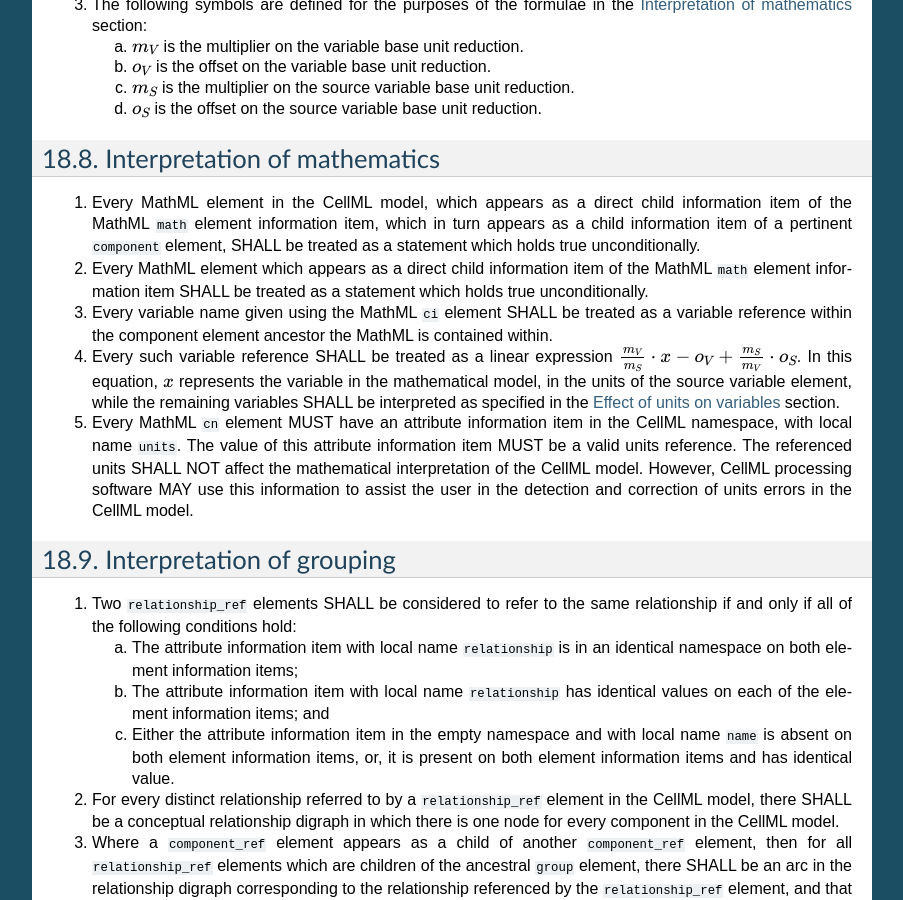
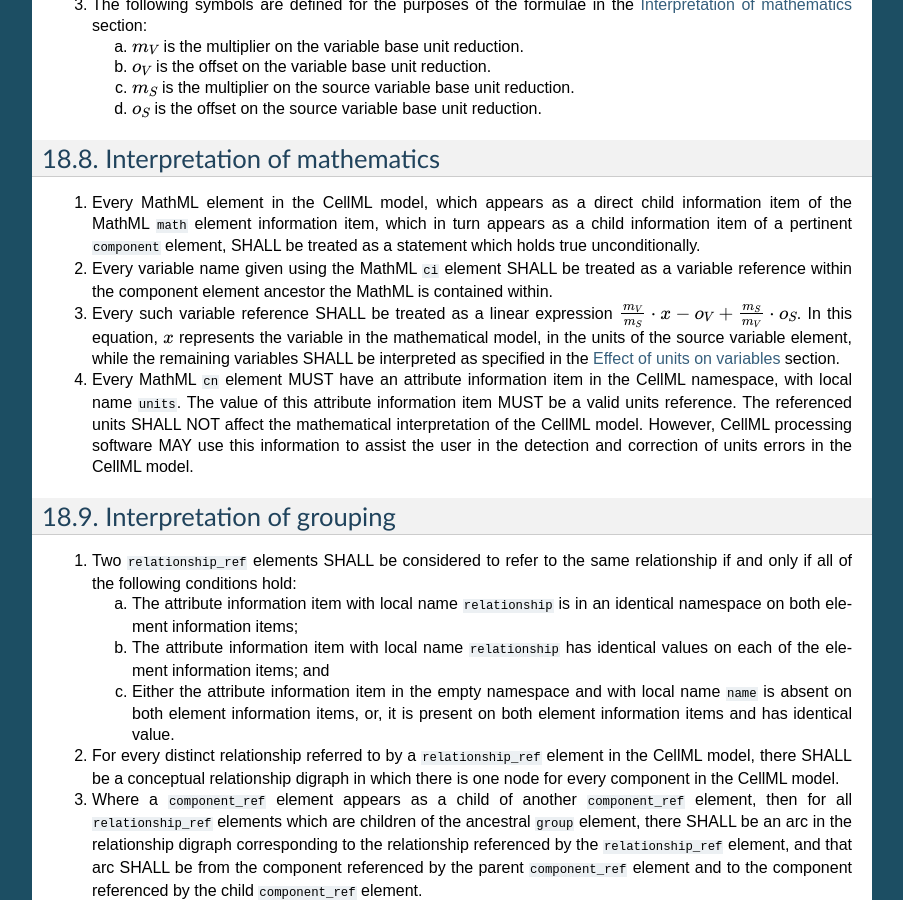
Before and after one commit to kerimoyle/cellml-specification, a Sphinx documentation site: the page built from source/model-interpretation.rst, in a window 1280 px wide and 900 px high, scrolled down 4540 px. Shown: the whole window, without its empty margins (198-1101 px from the left). Built offline with Sphinx 7.4.7, drawn with Linux system fonts in a browser that asks for light colours.

Commit message:
Delete duplicate math-holds-true statement.
The statement was duplicated (see https://github.com/A1kmm/cellml-core-spec/commit/24fadcf#diff-fd9436c7664b85ca3fd96c4fd7f7893bL1080), and then only one of the duplicates later edited.

```diff
--- a/source/model-interpretation.rst
+++ b/source/model-interpretation.rst
@@ -387,22 +387,18 @@
    ``component`` element, SHALL be treated as a statement which holds true
    unconditionally.
 
-2. Every MathML element which appears as a direct child information item
-   of the MathML ``math`` element information item SHALL be treated as a
-   statement which holds true unconditionally.
-
-3. Every variable name given using the MathML ``ci`` element SHALL be
+2. Every variable name given using the MathML ``ci`` element SHALL be
    treated as a variable reference within the component element ancestor
    the MathML is contained within.
 
-4. Every such variable reference SHALL be treated as a linear expression
+3. Every such variable reference SHALL be treated as a linear expression
    :math:`\frac{m_{V}}{m_{S}} \cdot x - o_{V} + \frac{m_{S}}{m_{V}} \cdot o_{S}`.
    In this equation, :math:`x` represents the
    variable in the mathematical model, in the units of the source
    variable element, while the remaining variables SHALL be interpreted
    as specified in the :ref:`effect-of-units-on-variables` section.
 
-5. Every MathML ``cn`` element MUST have an attribute information item in
+4. Every MathML ``cn`` element MUST have an attribute information item in
    the CellML namespace, with local name ``units``. The value of
    this attribute information item MUST be a valid units reference. The
    referenced units SHALL NOT affect the mathematical interpretation of
```
